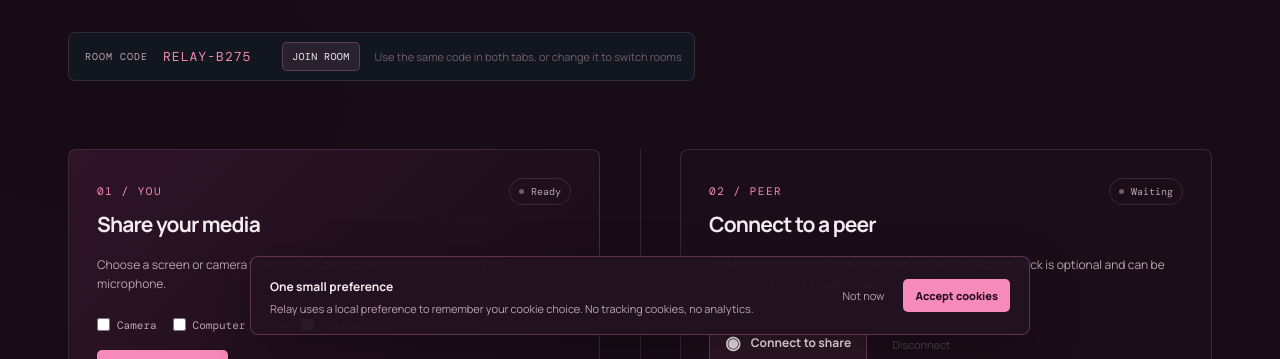
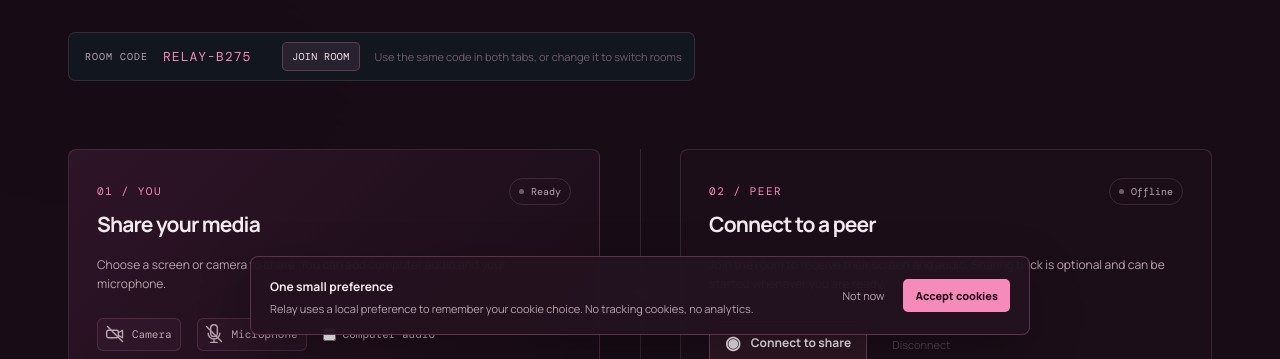
Before and after one commit to elisabethkaosaar/Relay, a website: page index.html in a window 1280 px wide. Shown: the part 441-800 px from the top of the page. Drawn offline with nearby package versions, Linux system fonts and the light colour scheme.

Commit message:
Add media control icons

```diff
--- a/index.html
+++ b/index.html
@@ -47,9 +47,17 @@
           </div>
           <p>Choose a screen or camera to share. You can add computer audio and your microphone.</p>
           <div class="media-options" aria-label="Optional audio sources">
-            <label><input id="share-camera" type="checkbox"> Camera</label>
-            <label><input id="share-system-audio" type="checkbox"> Computer audio</label>
-            <label><input id="share-microphone" type="checkbox"> Microphone</label>
+            <label class="media-toggle" title="Toggle camera">
+              <input id="share-camera" type="checkbox">
+              <span class="media-icon camera-icon" aria-hidden="true"><svg viewBox="0 0 24 24"><path d="M4 7.5h10a2 2 0 0 1 2 2v5a2 2 0 0 1-2 2H4a2 2 0 0 1-2-2v-5a2 2 0 0 1 2-2Zm12 3 5-3v9l-5-3v-3Z"/><path class="icon-slash" d="m3 3 18 18"/></svg></span>
+              <span class="media-label">Camera</span>
+            </label>
+            <label class="media-toggle" title="Toggle microphone">
+              <input id="share-microphone" type="checkbox">
+              <span class="media-icon microphone-icon" aria-hidden="true"><svg viewBox="0 0 24 24"><path d="M8 5a4 4 0 0 1 8 0v6a4 4 0 0 1-8 0V5Zm-3 6a7 7 0 0 0 14 0m-7 7v4m-4 0h8"/><path class="icon-slash" d="m3 3 18 18"/></svg></span>
+              <span class="media-label">Microphone</span>
+            </label>
+            <label class="media-option"><input id="share-system-audio" type="checkbox"> Computer audio</label>
           </div>
           <video class="local-preview" id="local-preview" autoplay muted playsinline hidden></video>
           <button class="primary-button" id="start-share" type="button">
--- a/styles.css
+++ b/styles.css
@@ -36,6 +36,15 @@
 .media-options { display: flex; flex-wrap: wrap; gap: 10px 16px; margin: -3px 0 18px; color: var(--muted); font: 11px 'DM Mono', monospace; }
 .media-options label { display: inline-flex; align-items: center; gap: 7px; cursor: pointer; }
 .media-options input { width: 13px; height: 13px; margin: 0; accent-color: var(--teal); }
+.media-toggle { position: relative; min-height: 30px; padding: 5px 8px 5px 6px; color: var(--muted); border: 1px solid var(--line); border-radius: 6px; background: rgba(245,138,187,.04); font: 11px 'DM Mono', monospace; }
+.media-toggle:hover { border-color: rgba(245,138,187,.38); color: var(--ink); }
+.media-toggle input { position: absolute; width: 1px; height: 1px; opacity: 0; pointer-events: none; }
+.media-toggle.is-on { color: var(--teal); border-color: rgba(245,138,187,.42); background: rgba(245,138,187,.12); }
+.media-icon { display: inline-grid; width: 21px; height: 21px; place-items: center; }
+.media-icon svg { width: 20px; height: 20px; fill: none; stroke: currentColor; stroke-linecap: round; stroke-linejoin: round; stroke-width: 1.7; }
+.media-icon .icon-slash { display: block; }
+.media-toggle.is-on .icon-slash { display: none; }
+.media-option { color: var(--muted); }
 .local-preview { display: block; width: 100%; max-height: 125px; margin: -4px 0 18px; border: 1px solid rgba(245,138,187,.22); border-radius: 5px; background: #100810; object-fit: cover; }
 .local-preview[hidden] { display: none; }
 .panel-heading { display: flex; justify-content: space-between; align-items: flex-start; } .panel-heading h2 { margin: 10px 0 0; font-size: 21px; letter-spacing: -.04em; } .control-panel p { min-height: 48px; margin: 17px 0 18px; color: var(--muted); font-size: 12px; line-height: 1.65; }
```
